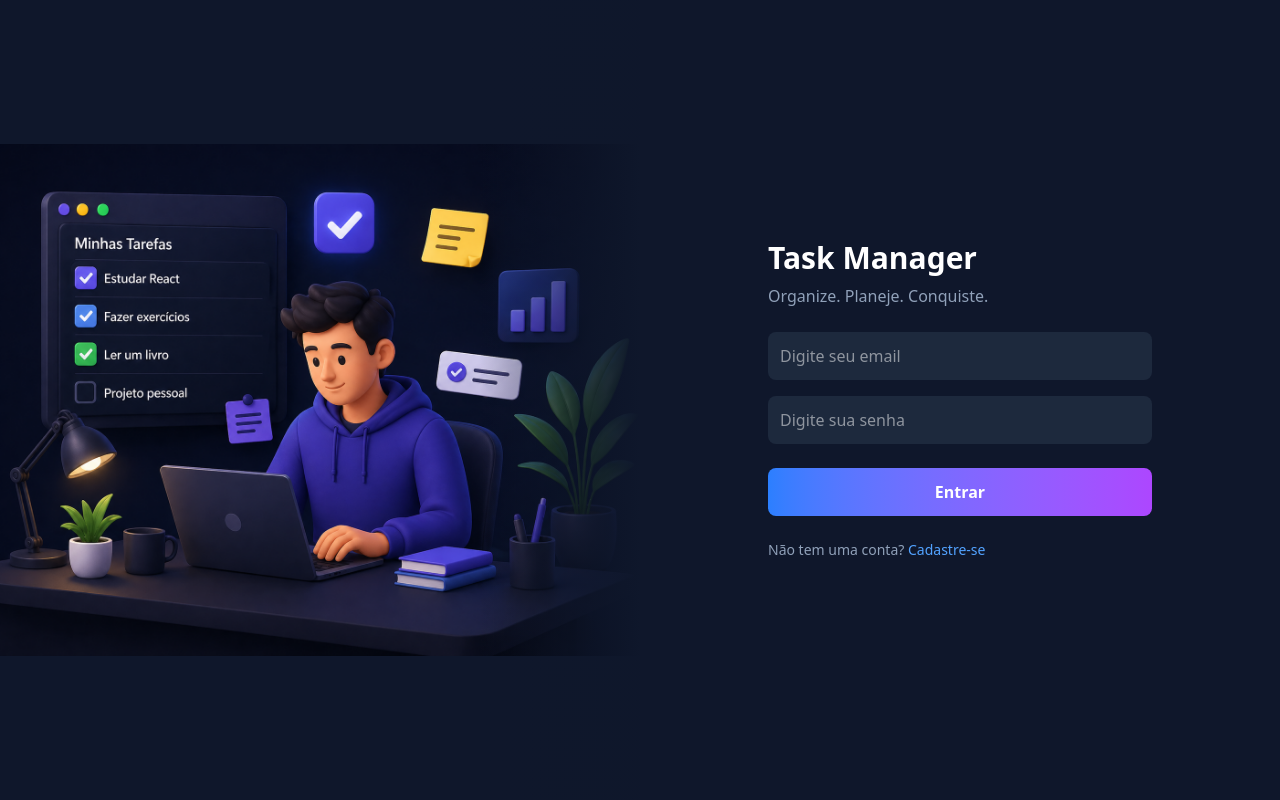
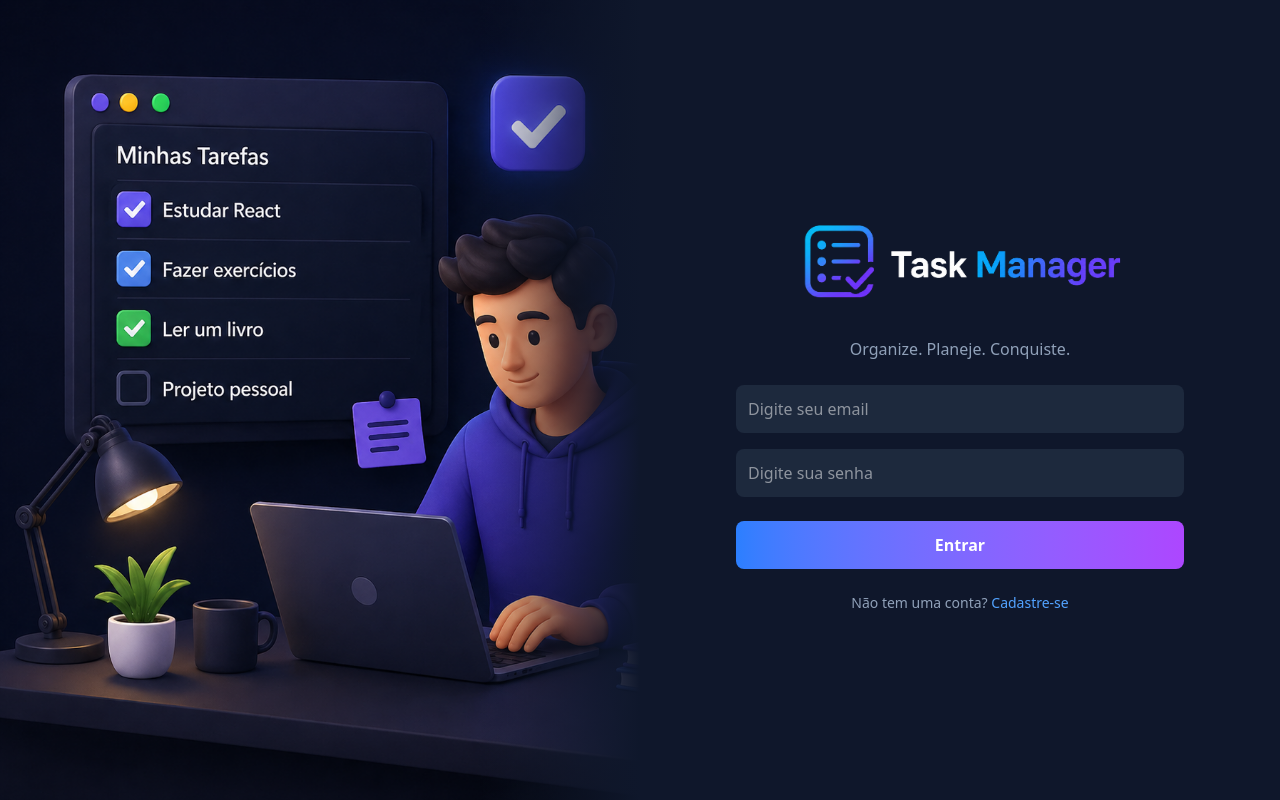
Before and after one commit to n-uderson/Task-Manager, a React (Vite) app: page /login in a window 1280 px wide. Built offline with nearby package versions, Linux system fonts and the light colour scheme.

Commit message:
design login finalizado

```diff
--- a/src/components/Login.jsx
+++ b/src/components/Login.jsx
@@ -2,6 +2,7 @@ import { useState } from "react";
 import { useNavigate } from "react-router-dom";
 
 import imgmobile from "../assets/imagem-login.png";
+import imglogo from "../assets/imglogo.png";
 
 function Login() {
   const [email, setEmail] = useState("");
@@ -38,38 +39,35 @@ function Login() {
 
   return (
     <div className="min-h-screen bg-slate-900 flex flex-col md:flex-row">
-
       <div className="relative w-full md:w-1/2 flex items-center justify-center">
         <img
           src={imgmobile}
           alt="Ilustração"
-          className="w-full md:max-w-  mt-6 md:mt-0"
+          className="w-full md:h-full md:w-full object-cover md:object-left "
         />
-
 
         <div
           className="absolute bottom-0 left-0 w-full h-32
           bg-linear-to-b from-transparent to-slate-900 md:hidden"
         ></div>
 
-
         <div
-          className="hidden md:block absolute top-0 right-0 h-full w-40
+          className="hidden  md:block absolute top-0 right-0 h-full w-40
           bg-linear-to-r from-transparent to-slate-900"
         ></div>
       </div>
 
+      <div className="w-full  md:w-1/2 flex items-center justify-center px-6 ">
+        <div className="w-full max-w-sm  md:p-8 md:h-[700px] md:max-w-lg md:flex md:flex-col md:justify-center">
+          <img
+            src={imglogo}
+            alt="Logo"
+            className="w-64 mx-auto md:w-96 transition-transform duration-500 hover:scale-105"
+          />
 
-      <div className="w-full md:w-1/2 flex items-center justify-center px-6">
-        <div className="w-full max-w-sm">
-          <h1 className="text-white text-3xl font-bold text-center md:text-left mb-2">
-            Task Manager
-          </h1>
-
-          <p className="text-slate-400 text-center md:text-left mb-6">
+          <p className="text-slate-400 text-center  mb-6">
             Organize. Planeje. Conquiste.
           </p>
-
 
           <div className="flex flex-col gap-4">
             <input
@@ -89,16 +87,14 @@ function Login() {
             />
           </div>
 
-
           <button
             onClick={handleLogin}
-            className="w-full mt-6 p-3 rounded-lg bg-gradient-to-r from-blue-500 to-purple-500 text-white font-semibold hover:opacity-90"
+            className="w-full mt-6 p-3 rounded-lg bg-linear-to-r from-blue-500 to-purple-500 text-white font-semibold hover:opacity-90 cursor-pointer"
           >
             Entrar
           </button>
 
-
-          <p className="text-center md:text-left text-sm text-slate-400 mt-6">
+          <p className="text-center  text-sm text-slate-400 mt-6">
             Não tem uma conta?{" "}
             <span
               onClick={() => navigate("/register")}
```
Also changed, not shown: src/assets/imglogo.png (added).
